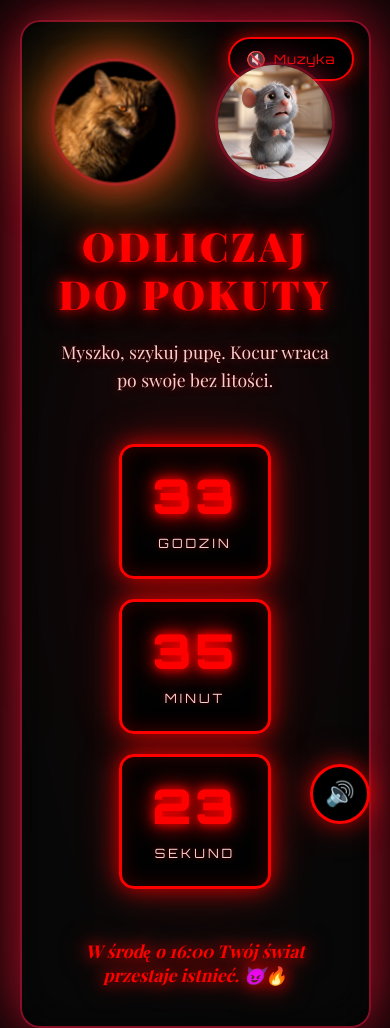
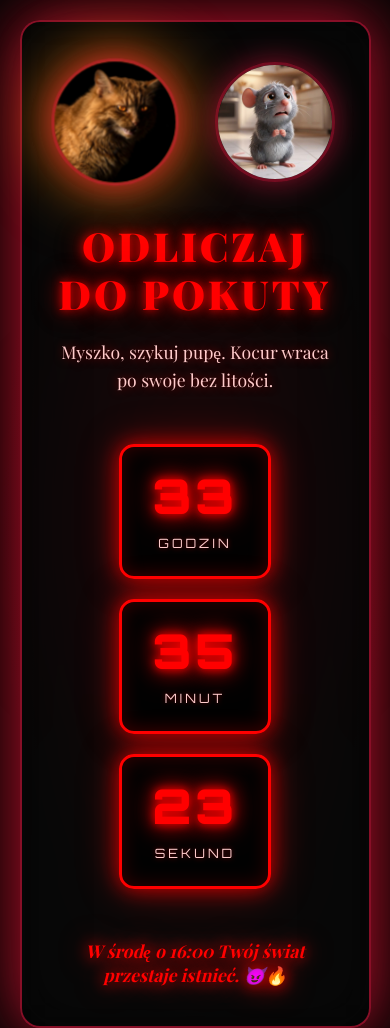
Before and after one commit to SigPath/kocur, a plain HTML site: page index.html in a window 390 px wide. Shown: the top 1028 px of the page. Drawn offline with nearby package versions, Linux system fonts and the light colour scheme.

Commit message:
Remove background music and toggle buttons

```diff
--- a/index.html
+++ b/index.html
@@ -360,116 +360,11 @@
                 font-size: 1.1rem;
             }
         }
-
-        /* Music Toggle Button */
-        .music-toggle {
-            position: fixed;
-            bottom: 30px;
-            right: 30px;
-            width: 70px;
-            height: 70px;
-            border-radius: 50%;
-            background: rgba(0, 0, 0, 0.9);
-            border: 3px solid #ff0000;
-            color: #ff0000;
-            font-size: 2rem;
-            cursor: pointer;
-            z-index: 1000;
-            transition: all 0.3s ease;
-            box-shadow:
-                0 0 20px rgba(255, 0, 0, 0.6),
-                0 0 40px rgba(255, 0, 0, 0.3);
-            display: flex;
-            align-items: center;
-            justify-content: center;
-        }
-
-        .music-toggle:hover {
-            transform: scale(1.1);
-            box-shadow:
-                0 0 30px rgba(255, 0, 0, 0.9),
-                0 0 60px rgba(255, 0, 0, 0.5);
-        }
-
-        .music-toggle:active {
-            transform: scale(0.95);
-        }
-
-        .music-toggle.muted .music-icon::after {
-            content: '🔇';
-            position: absolute;
-        }
-
-        @media (max-width: 768px) {
-            .music-toggle {
-                width: 60px;
-                height: 60px;
-                font-size: 1.5rem;
-                bottom: 20px;
-                right: 20px;
-            }
-        }
-
-        /* Music Toggle Button Top */
-        .music-toggle-top {
-            position: absolute;
-            top: 20px;
-            right: 20px;
-            padding: 12px 20px;
-            border-radius: 25px;
-            background: rgba(0, 0, 0, 0.8);
-            border: 2px solid #ff0000;
-            color: #ff0000;
-            font-size: 1.2rem;
-            font-family: 'Orbitron', monospace;
-            cursor: pointer;
-            transition: all 0.3s ease;
-            box-shadow:
-                0 0 15px rgba(255, 0, 0, 0.5),
-                0 0 30px rgba(255, 0, 0, 0.3);
-            display: flex;
-            align-items: center;
-            gap: 8px;
-        }
-
-        .music-toggle-top:hover {
-            background: rgba(255, 0, 0, 0.1);
-            transform: scale(1.05);
-            box-shadow:
-                0 0 20px rgba(255, 0, 0, 0.8),
-                0 0 40px rgba(255, 0, 0, 0.5);
-        }
-
-        .music-toggle-top:active {
-            transform: scale(0.98);
-        }
-
-        .music-text {
-            font-size: 0.9rem;
-            letter-spacing: 1px;
-        }
-
-        @media (max-width: 768px) {
-            .music-toggle-top {
-                top: 15px;
-                right: 15px;
-                padding: 10px 16px;
-                font-size: 1rem;
-            }
-
-            .music-text {
-                font-size: 0.8rem;
-            }
-        }
     </style>
 </head>
 
 <body>
     <div class="container">
-        <!-- Music Toggle Button Top -->
-        <button id="musicToggleTop" class="music-toggle-top" title="Włącz/Wyłącz muzykę">
-            <span class="music-icon-top">🔇</span> <span class="music-text">Muzyka</span>
-        </button>
 
         <div class="animals">
             <img src="cat.png" alt="Drapieżny Kocur" class="animal-img cat" id="catImg">
@@ -502,15 +397,6 @@
         </div>
     </div>
 
-    <!-- Music Toggle Button -->
-    <button id="musicToggle" class="music-toggle" title="Włącz/Wyłącz muzykę">
-        <span class="music-icon">🔊</span>
-    </button>
-
-    <!-- Background Audio -->
-    <audio id="bgMusic" loop>
-        <source src="https://assets.mixkit.co/active_storage/sfx/2489/2489-preview.mp3" type="audio/mpeg">
-    </audio>
 
     <script>
         // Target date: January 21, 2026 at 16:00 (4:00 PM)
@@ -547,35 +433,6 @@
         // Update countdown every second
         setInterval(updateCountdown, 1000);
 
-        // Music Control
-        const musicToggle = document.getElementById('musicToggle');
-        const musicToggleTop = document.getElementById('musicToggleTop');
-        const bgMusic = document.getElementById('bgMusic');
-        let isMusicPlaying = false;
-
-        function toggleMusic() {
-            if (isMusicPlaying) {
-                bgMusic.pause();
-                musicToggle.classList.add('muted');
-                musicToggle.querySelector('.music-icon').textContent = '🔇';
-                musicToggleTop.querySelector('.music-icon-top').textContent = '🔇';
-                isMusicPlaying = false;
-            } else {
-                bgMusic.play().catch(e => {
-                    console.log('Autoplay prevented:', e);
-                });
-                musicToggle.classList.remove('muted');
-                musicToggle.querySelector('.music-icon').textContent = '🔊';
-                musicToggleTop.querySelector('.music-icon-top').textContent = '🔊';
-                isMusicPlaying = true;
-            }
-        }
-
-        musicToggle.addEventListener('click', toggleMusic);
-        musicToggleTop.addEventListener('click', toggleMusic);
-
-        // Set initial volume
-        bgMusic.volume = 0.3;
     </script>
 </body>
 
```
